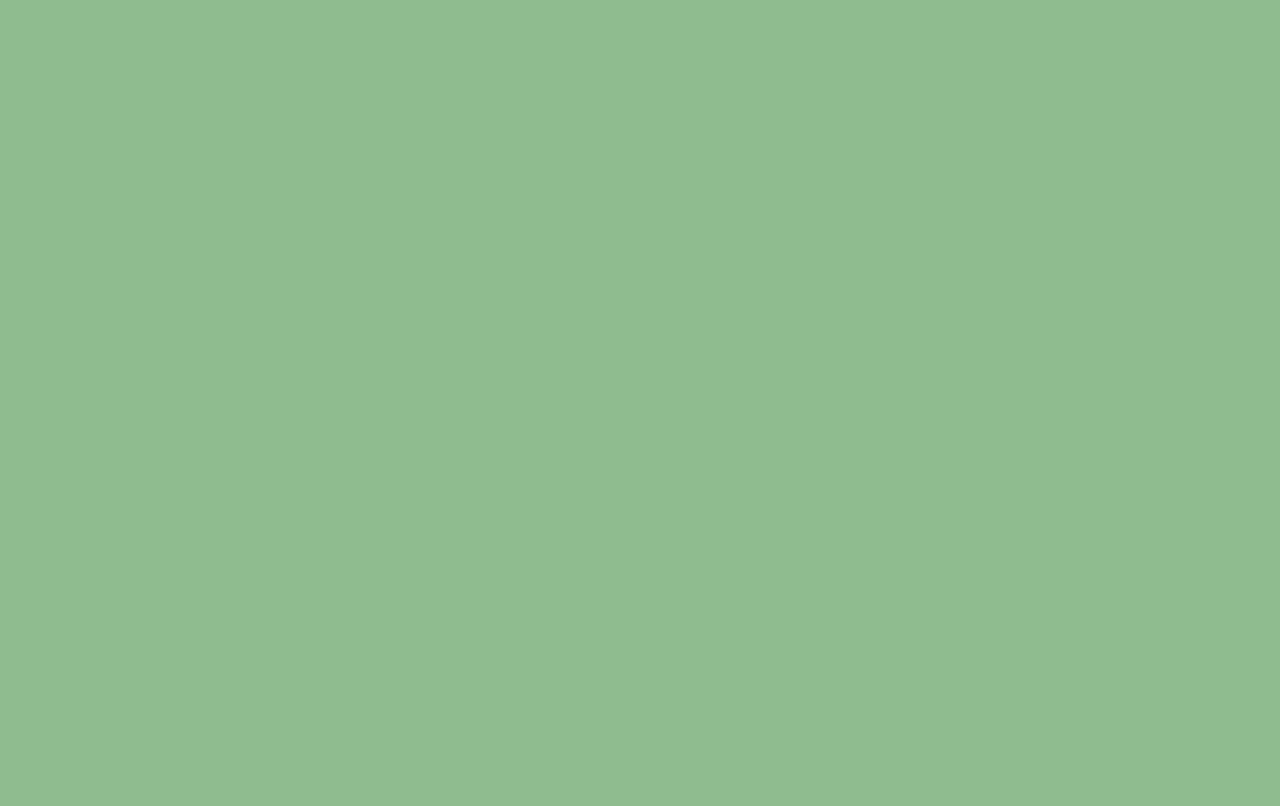
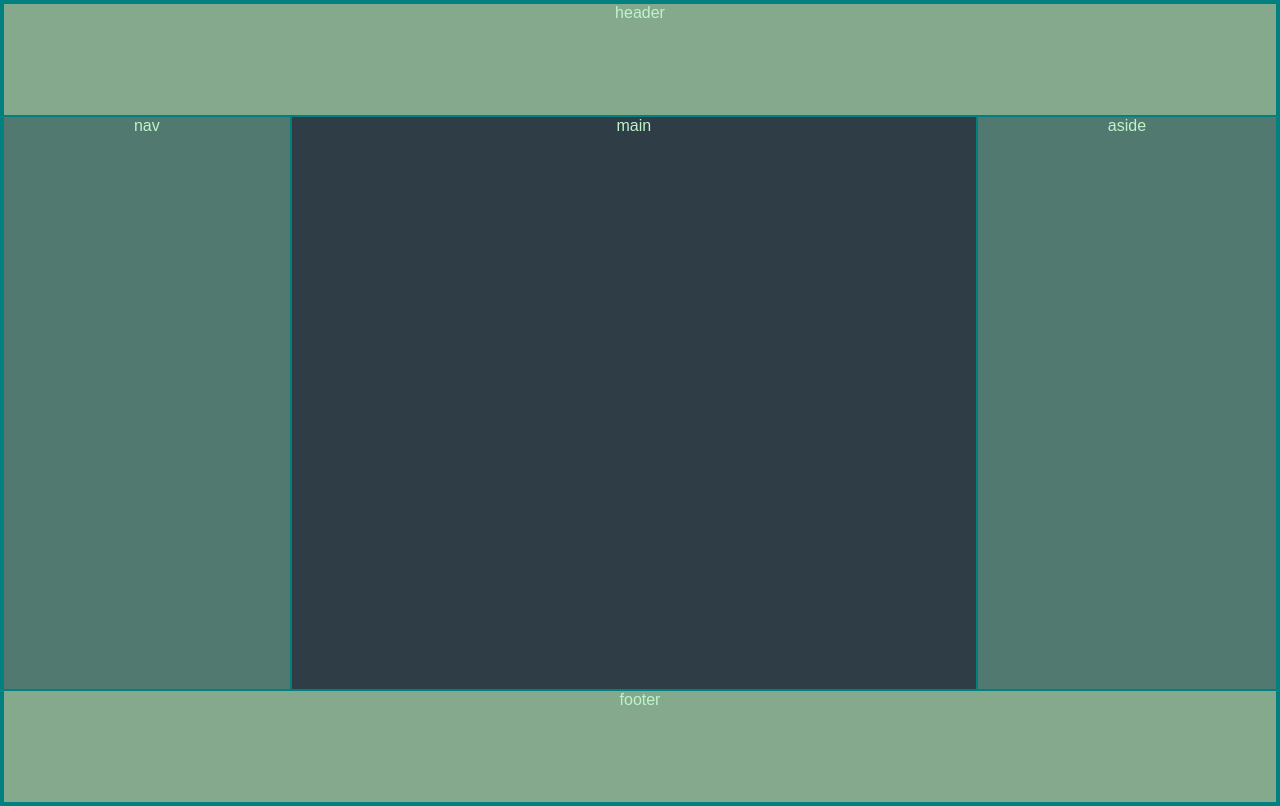
Before and after one commit to MalMWare/holy-grail-layout, a plain HTML site: page index.html in a window 1280 px wide. Drawn offline with Linux system fonts and the light colour scheme.

Commit message:
holy grail

```diff
--- a/index.html
+++ b/index.html
@@ -4,10 +4,17 @@
     <meta charset="UTF-8">
     <meta http-equiv="X-UA-Compatible" content="IE=edge">
     <meta name="viewport" content="width=device-width, initial-scale=1.0">
-    <link rel="stylesheet" href="styles.css">
+    <link rel="stylesheet" href="./styles.css">
     <title>Document</title>
 </head>
 <body>
+    <div class="container">
+        <header>header</header>
+        <nav>nav</nav>
+        <main>main</main>
+        <aside>aside</aside>
+        <footer>footer</footer>
+    </div>
 
 </body>
 </html>
--- a/styles.css
+++ b/styles.css
@@ -1,3 +1,55 @@
-body{
-    background-color: darkseagreen;
+* {
+    border: 1px solid teal;
 }
+
+
+:root {
+    --pale-sage: #BFF4CB;
+    --sage: #84A98C;
+    --dusty-emerald: #52796f;
+    --deep-emerald: #354F52;
+    --night-forest: #2F3E46;
+}
+
+.container {
+    display: flex;
+    min-height: 100vh;
+    flex-direction: column;
+    justify-content: space-between;
+}
+
+body {
+    margin: 0;
+    font-family: sans-serif;
+    text-align: center;
+    background-color: var(--night-forest);
+    color: var(--pale-sage);
+}
+
+main {
+    min-height: 60vh;
+    flex-grow: 5;
+}
+
+aside, nav {
+    background-color: var(--dusty-emerald);
+    flex-grow: 2;
+}
+
+footer, header {
+    background-color: var(--sage);
+    flex-grow: 1;
+}
+
+@media (min-width: 600px) {
+    .container {
+      flex-direction: row;
+      flex-wrap: wrap;
+    }
+    main {
+     max-width: 60%;
+    }
+    header, footer {
+     width: 100%;
+    }
+}
```
